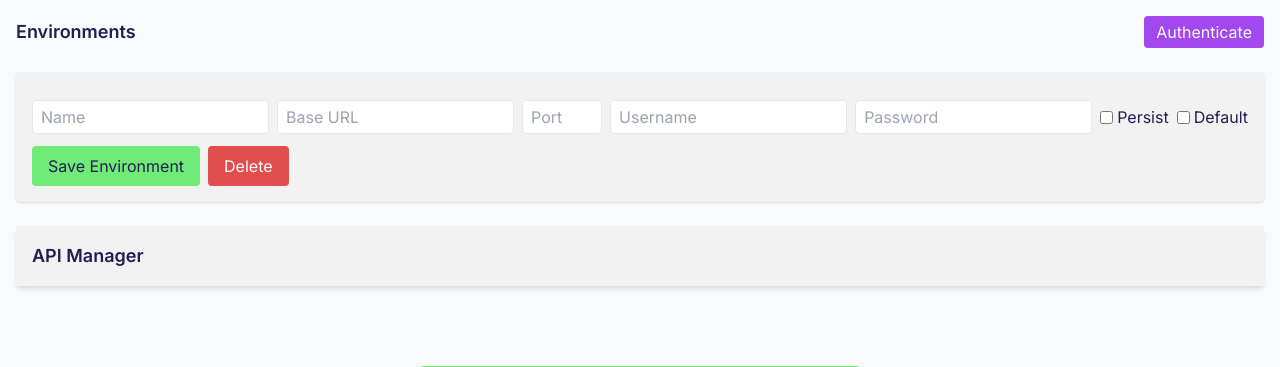
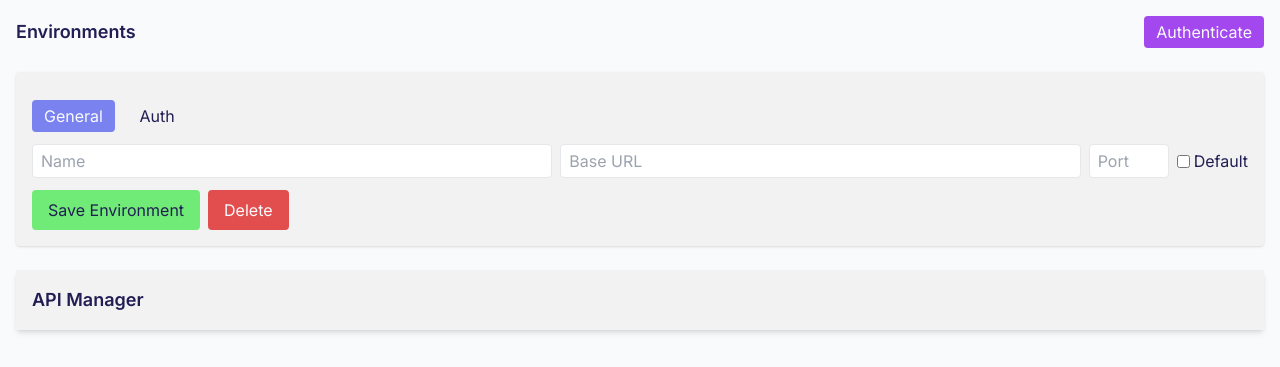
Before and after one commit to torosys/FlaskAPIManager, a Flask app: template templates/envs.html in a window 1280 px wide. Shown: the top 367 px of the page. Run offline with Flask 3, Linux system fonts and the light colour scheme; the template is opened without the code that fills it: most values are stand-ins (such as "Sample title", 1, 10 or a date in 2020); some libraries are stand-ins or nearby versions.

Commit message:
Add tabbed layout for environment form

```diff
--- a/templates/envs.html
+++ b/templates/envs.html
@@ -29,6 +29,11 @@
     class="bg-primary text-main p-4 rounded shadow space-y-3"
   >
     <input type="hidden" name="env_id" id="env_id">
+    <div class="mb-2 space-x-2">
+      <button type="button" class="tab-btn bg-secondary text-background px-3 py-1 rounded" data-tab="general">General</button>
+      <button type="button" class="tab-btn px-3 py-1 rounded" data-tab="auth">Auth</button>
+    </div>
+    <div id="tab-general" class="tab-content">
       <div class="flex space-x-2 items-center flex-wrap">
         <input
           type="text"
@@ -53,6 +58,19 @@
           placeholder="Port"
           class="w-20 border rounded px-2 py-1"
         >
+        <label class="inline-flex items-center ml-2">
+          <input
+            type="checkbox"
+            name="is_default"
+            id="env_is_default"
+            class="mr-1"
+          >
+          <span>Default</span>
+        </label>
+      </div>
+    </div>
+    <div id="tab-auth" class="tab-content hidden">
+      <div class="flex space-x-2 items-center flex-wrap">
         <input
           type="text"
           name="username"
@@ -76,15 +94,7 @@
           >
           <span>Persist</span>
         </label>
-      <label class="inline-flex items-center ml-2">
-        <input
-          type="checkbox"
-          name="is_default"
-          id="env_is_default"
-          class="mr-1"
-        >
-        <span>Default</span>
-      </label>
+      </div>
     </div>
     <div class="flex space-x-2 mt-2">
       <button
@@ -203,6 +213,17 @@
     const gpFields = document.getElementById('global-params-fields');
     let gpCount = parseInt(gpFields.dataset.initialGpCount) + 1;
 
+    // Tab switching logic
+    document.querySelectorAll('.tab-btn').forEach(btn => {
+      btn.addEventListener('click', function() {
+        const target = this.dataset.tab;
+        document.querySelectorAll('.tab-content').forEach(c => c.classList.add('hidden'));
+        document.getElementById('tab-' + target).classList.remove('hidden');
+        document.querySelectorAll('.tab-btn').forEach(b => b.classList.remove('bg-secondary', 'text-background'));
+        this.classList.add('bg-secondary', 'text-background');
+      });
+    });
+
     const persist = document.getElementById('env_persist');
     const userField = document.getElementById('env_username');
     const passField = document.getElementById('env_password');
--- a/templates/envs_list.html
+++ b/templates/envs_list.html
@@ -9,6 +9,11 @@
         </span>
         {% if env['is_default'] %}
           <span class="ml-2 text-secondary font-semibold">(Default)</span>
+        {% endif %}
+        {% if env['username'] %}
+          <div class="text-sm">Auth: {{ env['username'] }}</div>
+        {% elif env['persist'] %}
+          <div class="text-sm">Auth: persisted</div>
         {% endif %}
       </div>
       <div class="flex items-center space-x-2 mt-2 md:mt-0">
```
Also changed, not shown: templates/main.html (+30 -9 lines). Lines whose indentation alone changed are shown as unchanged.
